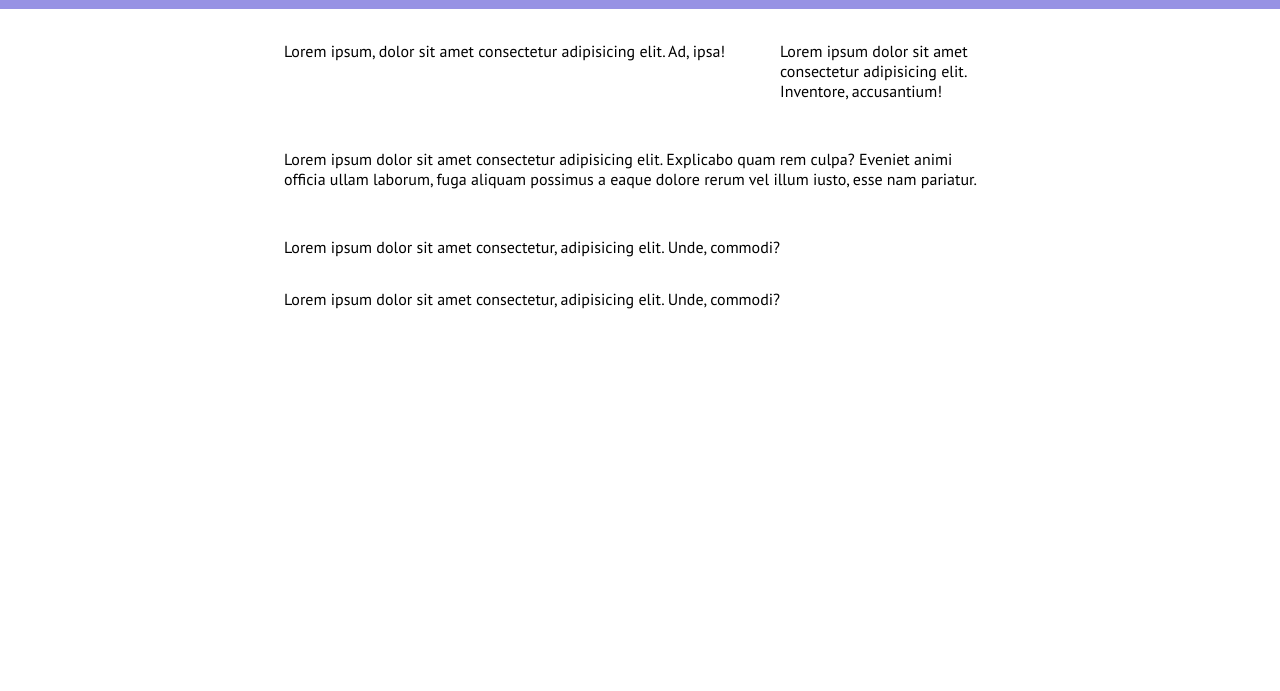
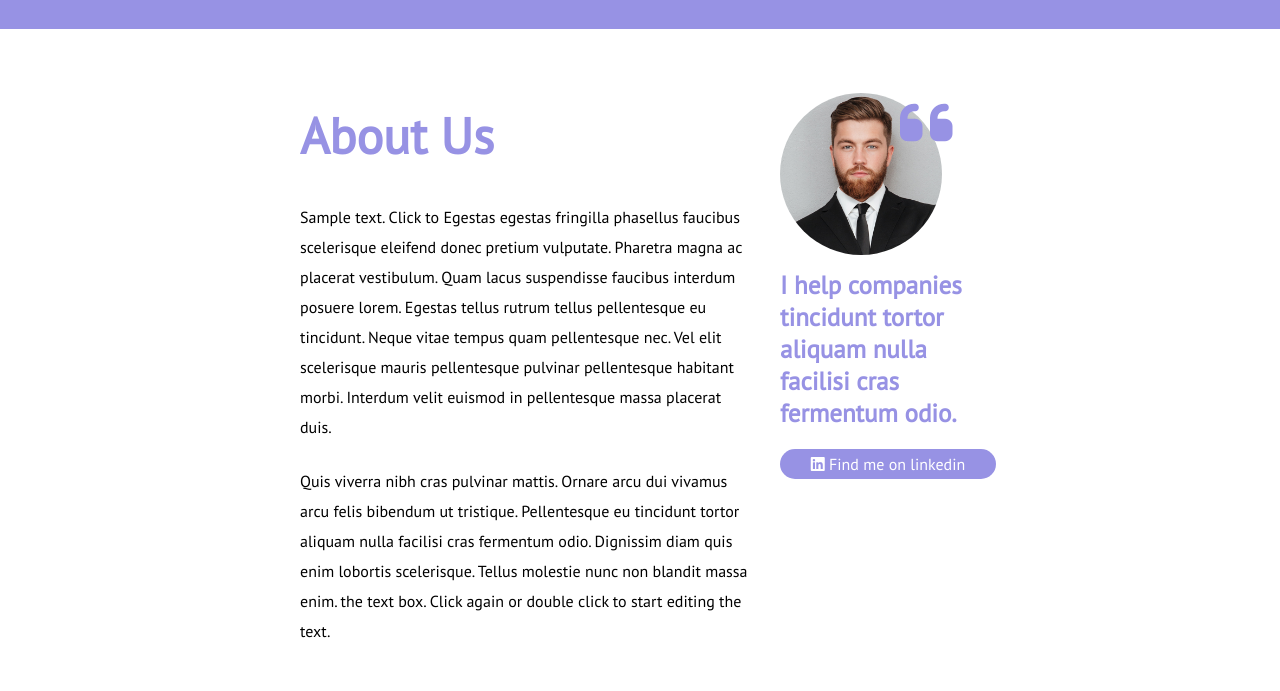
Before and after one commit to StefanRaluca/htmlcss-responsive-layout, a plain HTML site: page index.html in a window 1280 px wide. Shown: the part 2769-3460 px from the top of the page. Before the commit the page ends 3110 px from the top, so only its background shows below. Drawn offline with Linux system fonts and the light colour scheme.

Commit message:
add section about us design

```diff
--- a/assets/style.css
+++ b/assets/style.css
@@ -337,7 +337,69 @@ body {
 }
 
 
+/* start section about us */
 
+
+/* style of left column */
+.about_us {
+    flex-direction: column;
+    gap: 1.5rem;
+    background-color: var(--responsive--light);
+
+}
+
+.about_us h1 {
+    color: var(--responsive--primary);
+    font-size: 50px;
+    text-align: justify;
+}
+
+.about_us p {
+    line-height: 30px;
+}
+
+/* style of right column */
+.about_us_right {
+    flex-direction: column;
+    gap: 10px;
+    display: flex;
+    margin-top: 32px;
+}
+
+.about_us_image img {
+    width: 75%;
+    border-radius: 50%;
+}
+
+.about_us_image {
+    position: relative;
+}
+
+
+.about_us_image i {
+    color: var(--responsive--primary);
+    position: absolute;
+    font-size: 60px;
+    left: 120px;
+}
+
+
+
+.about_us_right h4 {
+    font-size: 25px;
+    color: var(--responsive--primary);
+    font-weight: 600;
+}
+
+.button {
+    background-color: var(--responsive--primary);
+    color: var(--responsive--light);
+    padding: 5px;
+    text-align: center;
+    border-radius: 25px;
+    margin-top: 10px;
+    text-decoration: none;
+}
 
 
 
--- a/index.html
+++ b/index.html
@@ -385,11 +385,45 @@
             <div class="container">
                 <div class="row">
 
-                    <div class="col-12 col-sm-8">Lorem ipsum, dolor sit amet consectetur adipisicing elit. Ad, ipsa!
+                    <div class="col-12 col-sm-8">
+                        <div class="card about_us">
+                            <h1>About Us</h1>
+
+                            <p>Sample text. Click to Egestas egestas fringilla phasellus faucibus scelerisque eleifend
+                                donec pretium vulputate. Pharetra magna ac placerat vestibulum. Quam lacus suspendisse
+                                faucibus interdum posuere lorem. Egestas tellus rutrum tellus pellentesque eu tincidunt.
+                                Neque vitae tempus quam pellentesque nec. Vel elit scelerisque mauris pellentesque
+                                pulvinar pellentesque habitant morbi. Interdum velit euismod in pellentesque massa
+                                placerat duis.</p>
+                            <p>Quis viverra nibh cras pulvinar mattis. Ornare arcu dui vivamus arcu felis bibendum ut
+                                tristique. Pellentesque eu tincidunt tortor aliquam nulla facilisi cras fermentum odio.
+                                Dignissim diam quis enim lobortis scelerisque. Tellus molestie nunc non blandit massa
+                                enim. the text box. Click again or double click to start editing the text.</p>
+
+                        </div>
                     </div>
 
-                    <div class="col-12 col-sm-4">Lorem ipsum dolor sit amet consectetur adipisicing elit. Inventore,
-                        accusantium!</div>
+                    <div class="col-12 col-sm-4">
+
+                        <div class="about_us_right">
+                            <div class="about_us_image">
+                                <img src="./assets/img/about.jpg" alt="">
+                                <i class="fa-solid fa-quote-left"></i>
+                            </div>
+
+                            <h4>I help companies tincidunt tortor
+                                aliquam nulla
+                                facilisi cras
+                                fermentum odio.</h4>
+
+                            <a href="#" class="button">
+                                <i class="fa-brands fa-linkedin"></i>
+                                <span>Find me on linkedin</span>
+                            </a>
+                        </div>
+
+                    </div>
+
 
                 </div>
             </div>
```
